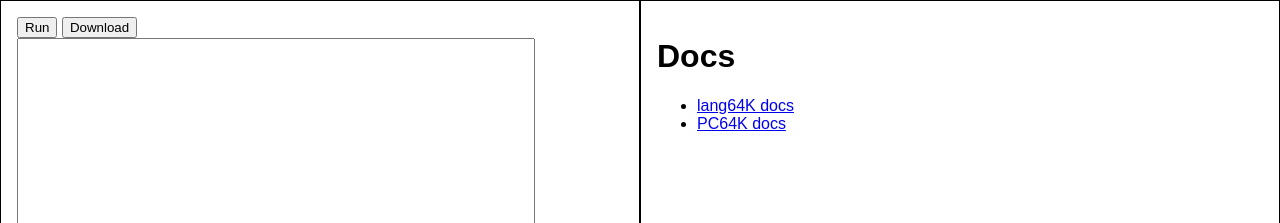
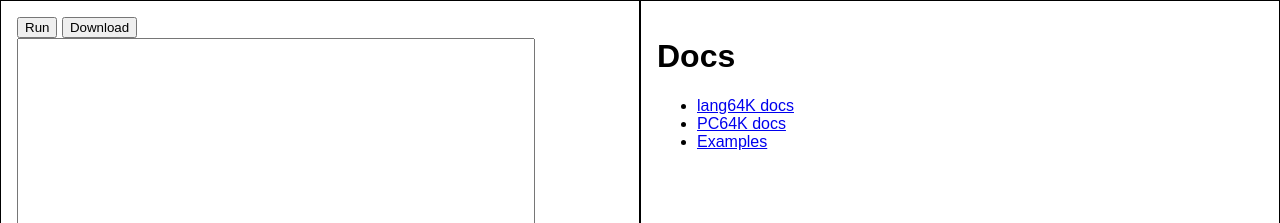
Before and after one commit to PC64K/demo, a website built with Vite: page index.html in a window 1280 px wide. Shown: the top 223 px of the page. Built offline with nearby package versions, Linux system fonts and the light colour scheme; files whose address does not match are found by name.

Commit message:
add examples link

```diff
--- a/index.html
+++ b/index.html
@@ -22,6 +22,7 @@
             <ul>
                 <li><a href="https://pc64k.github.io/lang/" target="_blank">lang64K docs</a></li>
                 <li><a href="https://pc64k.github.io/docs/" target="_blank">PC64K docs</a></li>
+                <li><a href="https://github.com/PC64K/lang/tree/main/examples" target="_blank">Examples</a></li>
             </ul>
         </div>
         <iframe id="emulator" src="emulator/index.html"></iframe>
```
